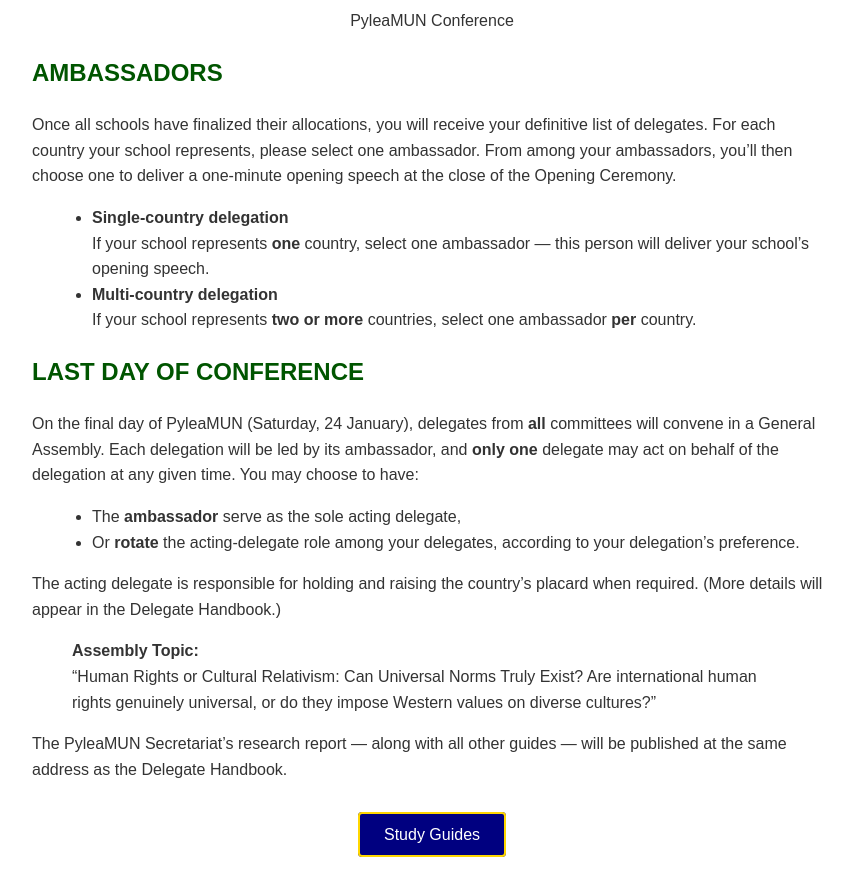
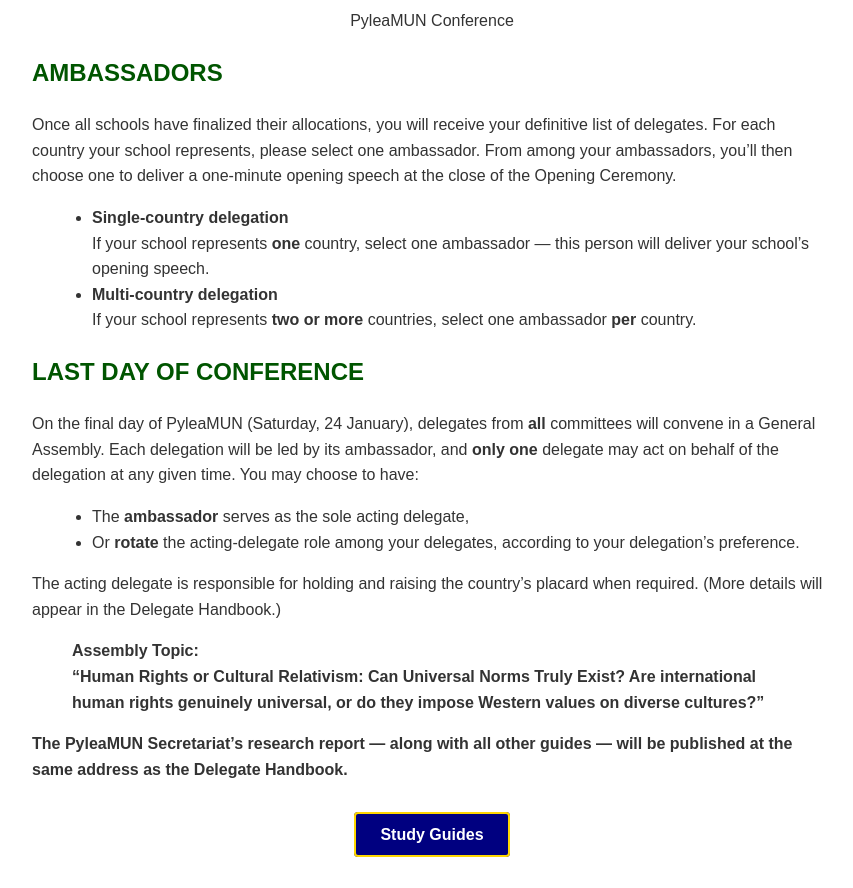
Before and after one commit to PyleaMUN/ga2026, a plain HTML site: page index.html in a window 1280 px wide. Shown: the part 136-1024 px from the top of the page, without its empty margins (208-1061 px from the left). Drawn offline with Linux system fonts and the light colour scheme.

Commit message:
Update index.html

```diff
--- a/index.html
+++ b/index.html
@@ -83,13 +83,13 @@
     <h2>LAST DAY OF CONFERENCE</h2>
     <p>On the final day of PyleaMUN (Saturday, 24 January), delegates from <strong>all</strong> committees will convene in a General Assembly. Each delegation will be led by its ambassador, and <strong>only one</strong> delegate may act on behalf of the delegation at any given time. You may choose to have:</p>
     <ul>
-      <li>The <strong>ambassador</strong> serve as the sole acting delegate,</li>
+      <li>The <strong>ambassador</strong> serves as the sole acting delegate,</li>
       <li>Or <strong>rotate</strong> the acting-delegate role among your delegates, according to your delegation’s preference.</li>
     </ul>
     <p>The acting delegate is responsible for holding and raising the country’s placard when required. (More details will appear in the Delegate Handbook.)</p>
     <blockquote>
       <p><strong>Assembly Topic:</strong><br>
-      “Human Rights or Cultural Relativism: Can Universal Norms Truly Exist? Are international human rights genuinely universal, or do they impose Western values on diverse cultures?”</p>
+      <strong>“Human Rights or Cultural Relativism: Can Universal Norms Truly Exist?<strong> Are international human rights genuinely universal, or do they impose Western values on diverse cultures?”</p>
     </blockquote>
     <p>The PyleaMUN Secretariat’s research report — along with all other guides — will be published at the same address as the Delegate Handbook.</p>
 
```
